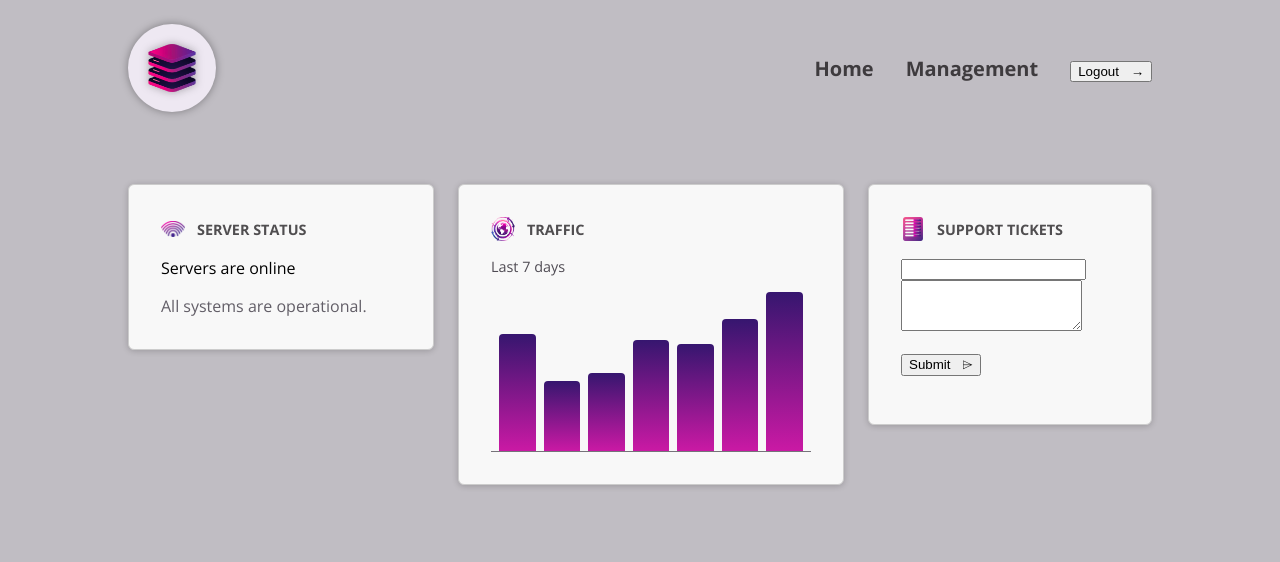
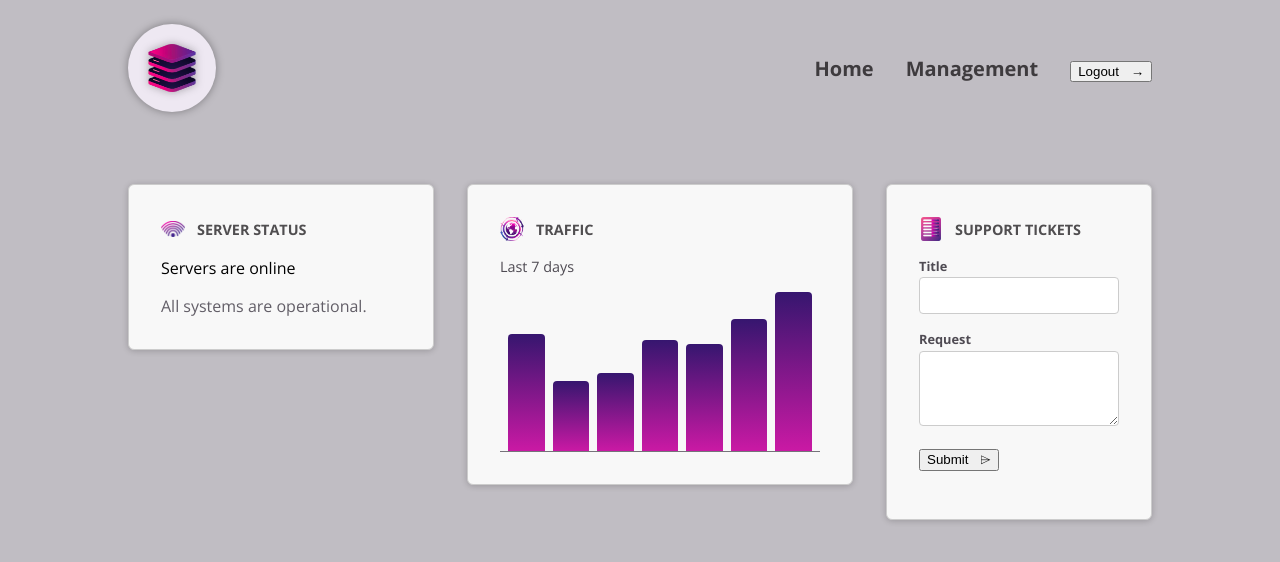
Before and after one commit to naveen-v-v/server-management-app, an Angular app: page / in a window 1280 px wide. Shown: the top 562 px of the page. Built offline with nearby package versions, Linux system fonts and the light colour scheme.

Commit message:
control component

```diff
--- a/src/app/shared/control/control.component.html
+++ b/src/app/shared/control/control.component.html
@@ -1,6 +1,4 @@
-<span>
-  <ng-content />
-</span>
-<span class="icon">
-  <ng-content select="icon" />
-</span>
+<p class="control">
+  <label>{{ label() }}</label>
+  <ng-content select="input, textarea" />
+</p>
```
